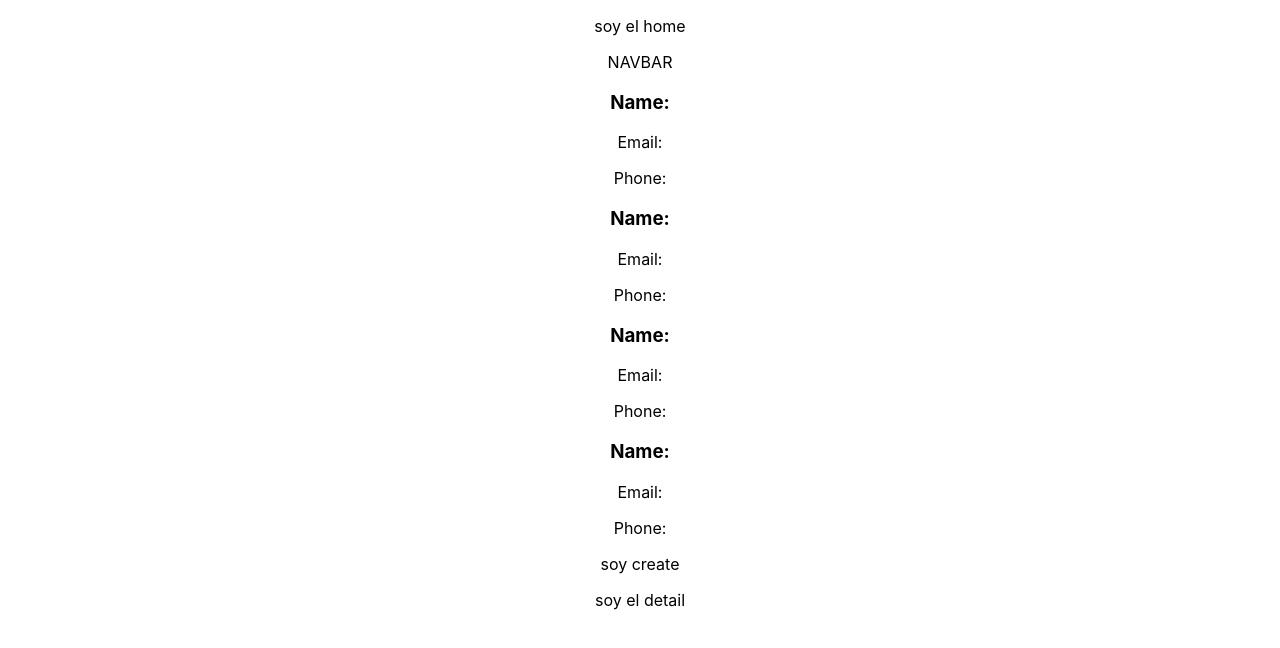
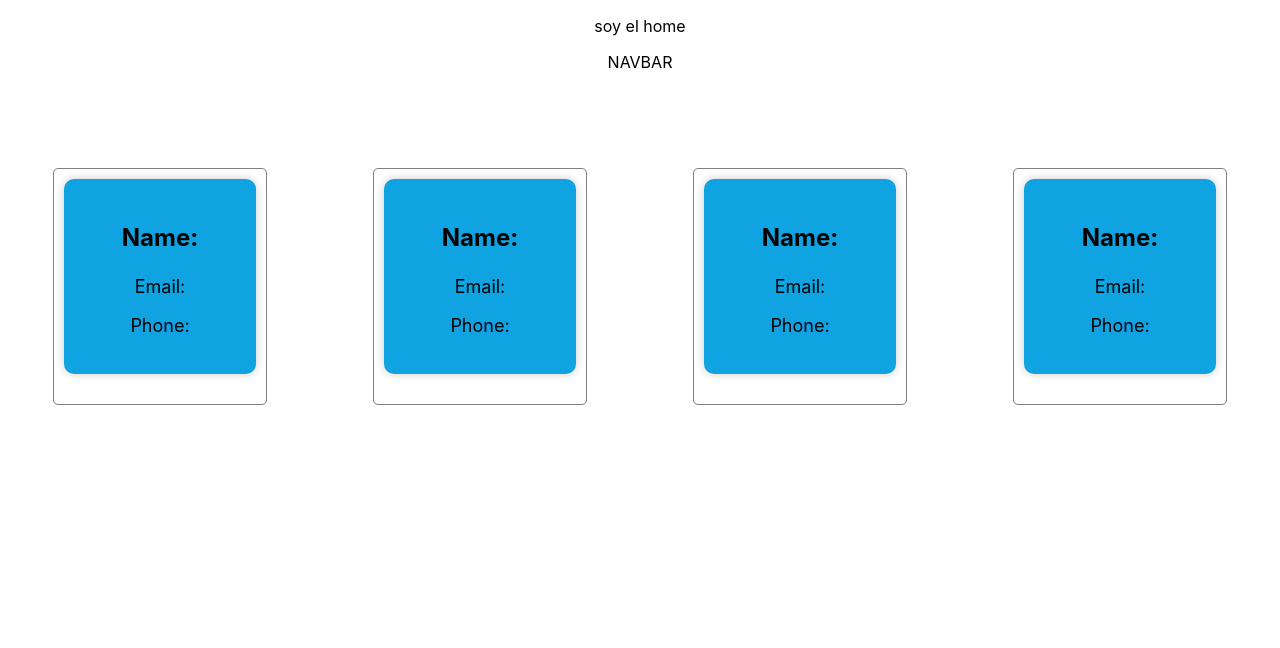
Before and after one commit to Caelamb/SPA_demo, a React (Create React App) app in the folder client/: page / in a window 1280 px wide. Shown: the top 648 px of the page. Built offline with nearby package versions, Linux system fonts and the light colour scheme.

Commit message:
07 commit

```diff
--- a/client/src/App.js
+++ b/client/src/App.js
@@ -1,5 +1,6 @@
 import './App.css';
 
+import {Route, Switch} from "react-router-dom"
 import Home from './views/home/Home';
 import Create from './views/create/Create';
 import Detail from './views/detail/Detail';
@@ -7,9 +8,11 @@ import Detail from './views/detail/Detail';
 function App() {
   return (
     <div className="App">
-      <Home/>
-      <Create/>
-      <Detail />
+      <Switch>
+        <Route exact path="/" component={Home} />
+        <Route exact path="/detail/:id" component={Detail} />
+        <Route exact path="/create" component={Create} />
+      </Switch>
     </div>
   );
 }
--- a/client/src/components/card/Card.jsx
+++ b/client/src/components/card/Card.jsx
@@ -1,11 +1,12 @@
 import React from 'react'
+import styles from "../../components/card/card.module.css";
 
 const Card = () => {
   return (
-    <div>
-      <h3>Name: </h3>
-      <p>Email:</p>
-      <p>Phone: </p>
+    <div className = {styles.container}>
+      <h3 className = {styles.name}>Name: </h3>
+      <p className = {styles.email}>Email:</p>
+      <p className = {styles.phone}>Phone: </p>
     </div>
   )
 }
--- /dev/null
+++ b/client/src/components/card/card.module.css
@@ -0,0 +1,18 @@
+.container {
+    background-color: #10a3e2;
+    border-radius: 10px;
+    box-shadow: 0px 0px 10px rgba(0, 0, 0, 0.2);
+    padding: 20px;
+    margin-bottom: 20px;
+  }
+
+  .name {
+    font-size: 24px;
+    font-weight: bold;
+  }
+
+  .email,
+  .phone {
+    margin-top: 10px;
+    font-size: 18px;
+  }
--- a/client/src/components/cards/Cards.jsx
+++ b/client/src/components/cards/Cards.jsx
@@ -1,13 +1,22 @@
 import React from 'react'
 import Card from '../card/Card'
+import styles from "../../components/cards/cards.module.css";
 
 const Cards = () => {
   return (
-    <div>
-      <Card />
-      <Card />
-      <Card />
-      <Card />
+    <div className={styles['card-container']}>
+       <div className={styles.card}>
+       <Card />
+       </div>
+       <div className={styles.card}>
+       <Card />
+       </div>
+       <div className={styles.card}>
+       <Card />
+       </div>
+       <div className={styles.card}>
+       <Card />
+       </div>
     </div>
   )
 }
--- /dev/null
+++ b/client/src/components/cards/cards.module.css
@@ -0,0 +1,17 @@
+.card-container {
+    display: flex;
+    justify-content: center;
+    flex-wrap: wrap;
+  }
+
+  .card {
+    border: 1px solid gray;
+    border-radius: 5px;
+    padding: 10px;
+    margin: 10px;
+    background-color: white;
+    width: 15Vw;
+    display: grid;
+    margin: 80px auto 0 auto;
+    grid-gap: 20px;
+  }
--- a/client/src/index.js
+++ b/client/src/index.js
@@ -3,11 +3,14 @@ import ReactDOM from 'react-dom/client';
 import './index.css';
 import App from './App';
 import reportWebVitals from './reportWebVitals';
+import { BrowserRouter } from "react-router-dom";
 
 const root = ReactDOM.createRoot(document.getElementById('root'));
 root.render(
   <React.StrictMode>
-    <App />
+    <BrowserRouter>
+      <App />
+    </BrowserRouter>
   </React.StrictMode>
 );
 
--- a/client/src/views/detail/Detail.jsx
+++ b/client/src/views/detail/Detail.jsx
@@ -9,4 +9,4 @@ const Detail = () => {
   )
 }
 
-export default Detail
+export default Detail;
```
